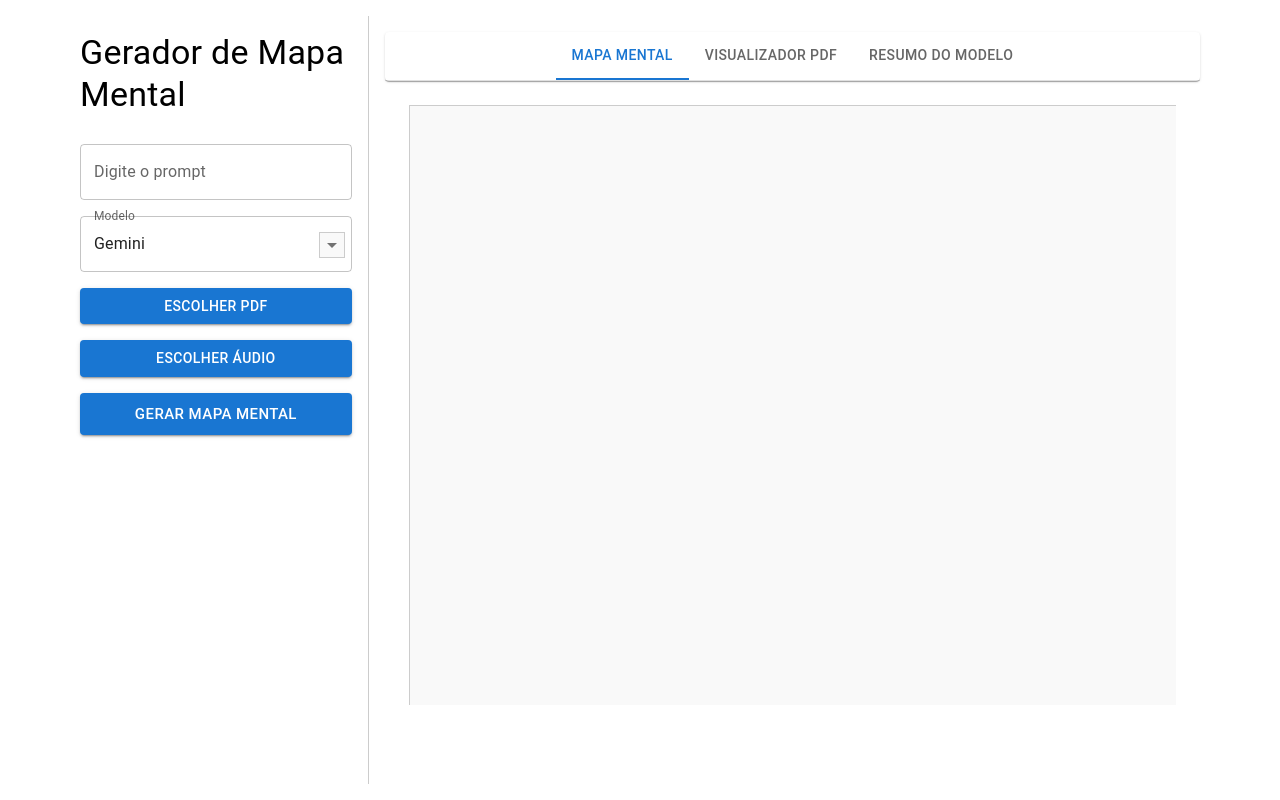
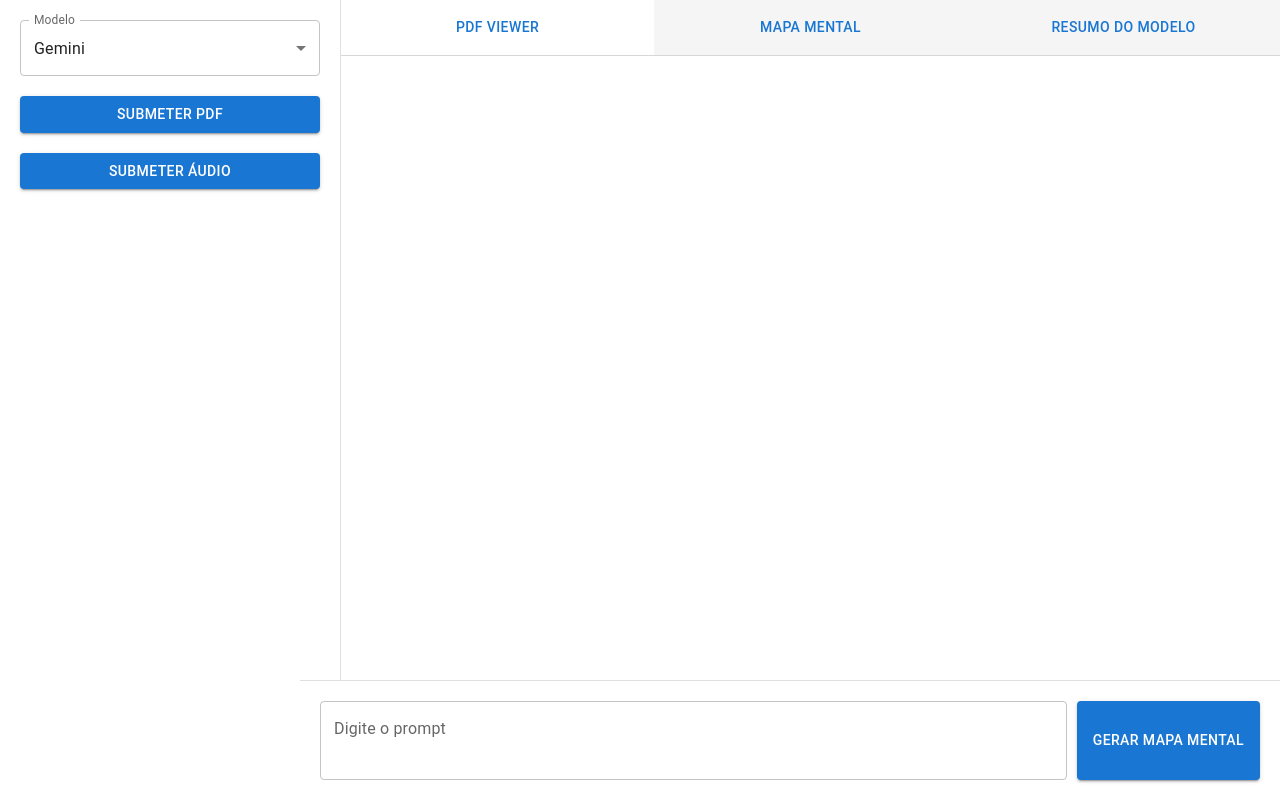
Before and after one commit to Jorge-Barbosa1/Projeto, a React (Create React App) app in the folder frontend/: page / in a window 1280 px wide. Built offline with nearby package versions, Linux system fonts and the light colour scheme.

Commit message:
Alteração frontend para a caixa de texto estar abaixo

```diff
--- a/frontend/package.json
+++ b/frontend/package.json
@@ -5,6 +5,7 @@
   "dependencies": {
     "@emotion/react": "^11.14.0",
     "@emotion/styled": "^11.14.0",
+    "@mui/icons-material": "^6.4.2",
     "@mui/material": "^6.4.0",
     "@react-pdf-viewer/core": "^3.12.0",
     "@react-pdf-viewer/search": "^3.12.0",
--- a/frontend/src/App.js
+++ b/frontend/src/App.js
@@ -13,47 +13,32 @@ import "@react-pdf-viewer/search/lib/styles/index.css";
 import { zoomPlugin } from "@react-pdf-viewer/zoom";
 import "@react-pdf-viewer/zoom/lib/styles/index.css";
 import {
-  Container,
-  Box,
   TextField,
   Button,
-  Typography,
   Select,
   MenuItem,
+  FormControl,
   InputLabel,
-  FormControl,
-  Tabs,
-  Tab,
-  Paper,
 } from "@mui/material";
-import "./App.css";
 
 function PDFViewer({ pdfUrl }) {
   const toolbarPluginInstance = toolbarPlugin();
-  const { Toolbar } = toolbarPluginInstance; // Corrige erro de undefined
-
+  const { Toolbar } = toolbarPluginInstance;
   const thumbnailPluginInstance = thumbnailPlugin();
-  const { Thumbnails } = thumbnailPluginInstance; // Corrige erro no painel de miniaturas
-
+  const { Thumbnails } = thumbnailPluginInstance;
   const searchPluginInstance = searchPlugin();
   const zoomPluginInstance = zoomPlugin();
 
   return (
-    <div style={{ display: "flex", flexDirection: "column", height: "100%" }}>
-      {/* Barra de ferramentas */}
-      <div style={{ borderBottom: "1px solid #ddd", padding: "8px" }}>
+    <div style={{ height: "100%", display: "flex", flexDirection: "column" }}>
+      <div style={{ padding: "8px", borderBottom: "1px solid rgba(0, 0, 0, 0.12)" }}>
         <Toolbar />
       </div>
-
-      {/* Layout com miniaturas e visualizador */}
       <div style={{ display: "flex", flex: 1 }}>
-        {/* Painel de miniaturas */}
-        <div style={{ width: "20%", borderRight: "1px solid #ddd", padding: "8px" }}>
+        <div style={{ width: "20%", borderRight: "1px solid rgba(0, 0, 0, 0.12)", padding: "8px" }}>
           <Thumbnails />
         </div>
-
-        {/* Visualizador principal */}
-        <div style={{ flex: 1, overflow: "hidden" }}>
+        <div style={{ flex: 1 }}>
           <Worker workerUrl="https://unpkg.com/pdfjs-dist@3.4.120/build/pdf.worker.min.js">
             <Viewer
               fileUrl={pdfUrl}
@@ -71,21 +56,6 @@ function PDFViewer({ pdfUrl }) {
   );
 }
 
-
-function TabPanel(props) {
-  const { children, value, index, ...other } = props;
-  return (
-    <div
-      role="tabpanel"
-      hidden={value !== index}
-      id={`tabpanel-${index}`}
-      {...other}
-    >
-      {value === index && <Box sx={{ p: 3 }}>{children}</Box>}
-    </div>
-  );
-}
-
 function App() {
   const [markdown, setMarkdown] = useState("");
   const [prompt, setPrompt] = useState("");
@@ -93,13 +63,20 @@ function App() {
   const [pdfUrl, setPdfUrl] = useState(null);
   const [audioFile, setAudioFile] = useState(null);
   const [model, setModel] = useState("gemini");
-  const [tabValue, setTabValue] = useState(0);
-  const [pdfContent, setPdfContent] = useState("");
+  const [activeTab, setActiveTab] = useState("pdf"); // pdf, mindmap, summary
   const [modelSummary, setModelSummary] = useState("");
   const svgRef = useRef(null);
 
-  const renderMarkmap = () => {
-    if (markdown && svgRef.current) {
+  useEffect(() => {
+    if (pdfFile) {
+      const fileUrl = URL.createObjectURL(pdfFile);
+      setPdfUrl(fileUrl);
+      return () => URL.revokeObjectURL(fileUrl);
+    }
+  }, [pdfFile]);
+
+  useEffect(() => {
+    if (markdown && svgRef.current && activeTab === "mindmap") {
       svgRef.current.innerHTML = "";
       try {
         const transformer = new Transformer();
@@ -107,37 +84,13 @@ function App() {
         const mm = Markmap.create(svgRef.current, {}, root);
         mm.fit();
       } catch (error) {
-        console.error("Erro ao criar o Markmap:", error);
+        console.error("Error creating Markmap:", error);
       }
     }
-  };
-
-  useEffect(() => {
-    renderMarkmap();
-  }, [markdown]);
-
-  useEffect(() => {
-    if (tabValue === 0) {
-      renderMarkmap();
-    }
-  }, [tabValue]);
-
-  useEffect(() => {
-    // Criar URL para o PDF quando um arquivo for selecionado
-    if (pdfFile) {
-      const fileUrl = URL.createObjectURL(pdfFile);
-      setPdfUrl(fileUrl);
-      return () => URL.revokeObjectURL(fileUrl);
-    }
-  }, [pdfFile]);
-
-  const handleTabChange = (event, newValue) => {
-    setTabValue(newValue);
-  };
+  }, [markdown, activeTab]);
 
   const handleSubmit = async (event) => {
     event.preventDefault();
-
     const formData = new FormData();
     formData.append("prompt", prompt);
     formData.append("model", model);
@@ -145,59 +98,56 @@ function App() {
     if (audioFile) formData.append("audio_file", audioFile);
 
     try {
-      const response = await axios.post(
-        "http://localhost:8000/process-file",
-        formData
-      );
+      const response = await axios.post("http://localhost:8000/process-file", formData);
       setMarkdown(response.data.markdown);
-      setPdfContent(response.data.original_text);
       setModelSummary(response.data.model_summary);
-      setTabValue(0);
     } catch (error) {
-      console.error("Erro ao gerar mapa mental:", error);
+      console.error("Error generating mind map:", error);
     }
   };
 
   return (
-    <Container
-      maxWidth="lg"
-      sx={{ display: "flex", height: "100vh", padding: 2 }}
-    >
-      {/* Left Column */}
-      <Box
-        sx={{
-          flex: 1,
-          padding: 2,
-          borderRight: "1px solid #ccc",
-          display: "flex",
-          flexDirection: "column",
-          gap: 2,
-        }}
-      >
-        <Typography variant="h4" gutterBottom>
-          Gerador de Mapa Mental
-        </Typography>
-        <form
-          onSubmit={handleSubmit}
-          style={{ display: "flex", flexDirection: "column", gap: 16 }}
-        >
-          <TextField
-            label="Digite o prompt"
-            variant="outlined"
-            fullWidth
-            value={prompt}
-            onChange={(e) => setPrompt(e.target.value)}
-          />
+    <div style={{
+      display: 'flex',
+      flexDirection: 'column',
+      height: '100vh',
+      backgroundColor: '#ffffff',
+      overflow: 'hidden',
+      position: 'relative'
+    }}>
+      <div style={{
+        display: 'flex',
+        flex: 1,
+        overflow: 'hidden'
+      }}>
+        {/* Left Panel */}
+        <div style={{
+          width: '300px',
+          borderRight: '1px solid rgba(0, 0, 0, 0.12)',
+          padding: '20px',
+          display: 'flex',
+          flexDirection: 'column',
+          gap: '20px'
+        }}>
           <FormControl fullWidth>
             <InputLabel>Modelo</InputLabel>
-            <Select value={model} onChange={(e) => setModel(e.target.value)}>
+            <Select
+              value={model}
+              onChange={(e) => setModel(e.target.value)}
+              label="Modelo"
+            >
               <MenuItem value="gemini">Gemini</MenuItem>
               <MenuItem value="claude">ClaudeAI</MenuItem>
               <MenuItem value="mistral">Mistral</MenuItem>
             </Select>
           </FormControl>
-          <Button variant="contained" component="label">
-            Escolher PDF
+
+          <Button
+            variant="contained"
+            component="label"
+            fullWidth
+          >
+            Submeter PDF
             <input
               type="file"
               accept=".pdf"
@@ -205,8 +155,18 @@ function App() {
               onChange={(e) => setPdfFile(e.target.files[0])}
             />
           </Button>
-          <Button variant="contained" component="label">
-            Escolher Áudio
+          {pdfFile && (
+            <div style={{ marginTop: '5px', fontSize: '0.8rem' }}>
+              {pdfFile.name}
+            </div>
+          )}
+
+          <Button
+            variant="contained"
+            component="label"
+            fullWidth
+          >
+            Submeter Áudio
             <input
               type="file"
               accept="audio/*"
@@ -214,64 +174,114 @@ function App() {
               onChange={(e) => setAudioFile(e.target.files[0])}
             />
           </Button>
-          <Button type="submit" variant="contained" color="primary" size="large">
-            Gerar Mapa Mental
-          </Button>
-        </form>
-      </Box>
+          {audioFile && (
+            <div style={{ marginTop: '5px', fontSize: '0.8rem' }}>
+              {audioFile.name}
+            </div>
+          )}
+        </div>
 
-      {/* Right Column */}
-      <Box sx={{ flex: 3, padding: 2, display: "flex", flexDirection: "column" }}>
-        <Paper sx={{ width: "100%", bgcolor: "background.paper" }}>
-          <Tabs
-            value={tabValue}
-            onChange={handleTabChange}
-            centered
-            sx={{ borderBottom: 1, borderColor: "divider" }}
-          >
-            <Tab label="Mapa Mental" />
-            <Tab label="Visualizador PDF" />
-            <Tab label="Resumo do Modelo" />
-          </Tabs>
-        </Paper>
+        {/* Right Panel */}
+        <div style={{ flex: 1, display: 'flex', flexDirection: 'column' }}>
+          {/* Tabs */}
+          <div style={{
+            display: 'flex',
+            borderBottom: '1px solid rgba(0, 0, 0, 0.12)',
+            backgroundColor: '#f5f5f5'
+          }}>
+            <Button
+              onClick={() => setActiveTab('pdf')}
+              style={{
+                flex: 1,
+                padding: '15px',
+                borderRadius: 0,
+                backgroundColor: activeTab === 'pdf' ? '#ffffff' : 'transparent'
+              }}
+            >
+              PDF Viewer
+            </Button>
+            <Button
+              onClick={() => setActiveTab('mindmap')}
+              style={{
+                flex: 1,
+                padding: '15px',
+                borderRadius: 0,
+                backgroundColor: activeTab === 'mindmap' ? '#ffffff' : 'transparent'
+              }}
+            >
+              Mapa Mental
+            </Button>
+            <Button
+              onClick={() => setActiveTab('summary')}
+              style={{
+                flex: 1,
+                padding: '15px',
+                borderRadius: 0,
+                backgroundColor: activeTab === 'summary' ? '#ffffff' : 'transparent'
+              }}
+            >
+              Resumo do modelo
+            </Button>
+          </div>
 
-        <TabPanel value={tabValue} index={0}>
-          <div
-            style={{
-              width: "100%",
-              height: "calc(100vh - 200px)",
-              overflow: "hidden",
-            }}
-          >
-            <svg ref={svgRef} style={{ width: "100%", height: "100%" }}></svg>
-          </div>
-        </TabPanel>
+          {/* Content Area */}
+          <div style={{ flex: 1, overflow: 'hidden' }}>
+            {activeTab === 'pdf' && pdfUrl && (
+              <div style={{ height: '100%' }}>
+                <PDFViewer pdfUrl={pdfUrl} />
+              </div>
+            )}
 
-        <TabPanel value={tabValue} index={1}>
-          <div style={{ height: "calc(100vh - 200px)" }}>
-            {pdfUrl ? (
-              <PDFViewer pdfUrl={pdfUrl} />
-            ) : (
-              <Typography variant="body1" align="center">
-                Selecione um arquivo PDF para visualizar
-              </Typography>
+            {activeTab === 'mindmap' && (
+              <div style={{ width: '100%', height: '100%' }}>
+                <svg ref={svgRef} style={{ width: '100%', height: '100%' }}></svg>
+              </div>
+            )}
+
+            {activeTab === 'summary' && (
+              <div style={{
+                padding: '20px',
+                overflow: 'auto',
+                height: '100%',
+                whiteSpace: 'pre-wrap'
+              }}>
+                {modelSummary}
+              </div>
             )}
           </div>
-        </TabPanel>
+        </div>
+      </div>
 
-        <TabPanel value={tabValue} index={2}>
-          <Paper
-            sx={{
-              p: 2,
-              maxHeight: "calc(100vh - 200px)",
-              overflow: "auto",
-            }}
-          >
-            <div style={{ whiteSpace: "pre-wrap" }}>{modelSummary}</div>
-          </Paper>
-        </TabPanel>
-      </Box>
-    </Container>
+      {/* Bottom Prompt Area */}
+      <div style={{
+        position: 'absolute',
+        bottom: 0,
+        left: '300px', // Width of left panel
+        right: 0,
+        padding: '20px',
+        backgroundColor: '#ffffff',
+        borderTop: '1px solid rgba(0, 0, 0, 0.12)',
+        display: 'flex',
+        gap: '10px'
+      }}>
+        <TextField
+          label="Digite o prompt"
+          variant="outlined"
+          multiline
+          rows={2}
+          value={prompt}
+          onChange={(e) => setPrompt(e.target.value)}
+          style={{ flex: 1 }}
+        />
+        <Button
+          variant="contained"
+          color="primary"
+          onClick={handleSubmit}
+        >
+          Gerar Mapa Mental
+        </Button>
+      </div>
+    </div>
   );
 }
 
```
Also changed, not shown: 1 other file (tests, documents, lock files or other folders).
